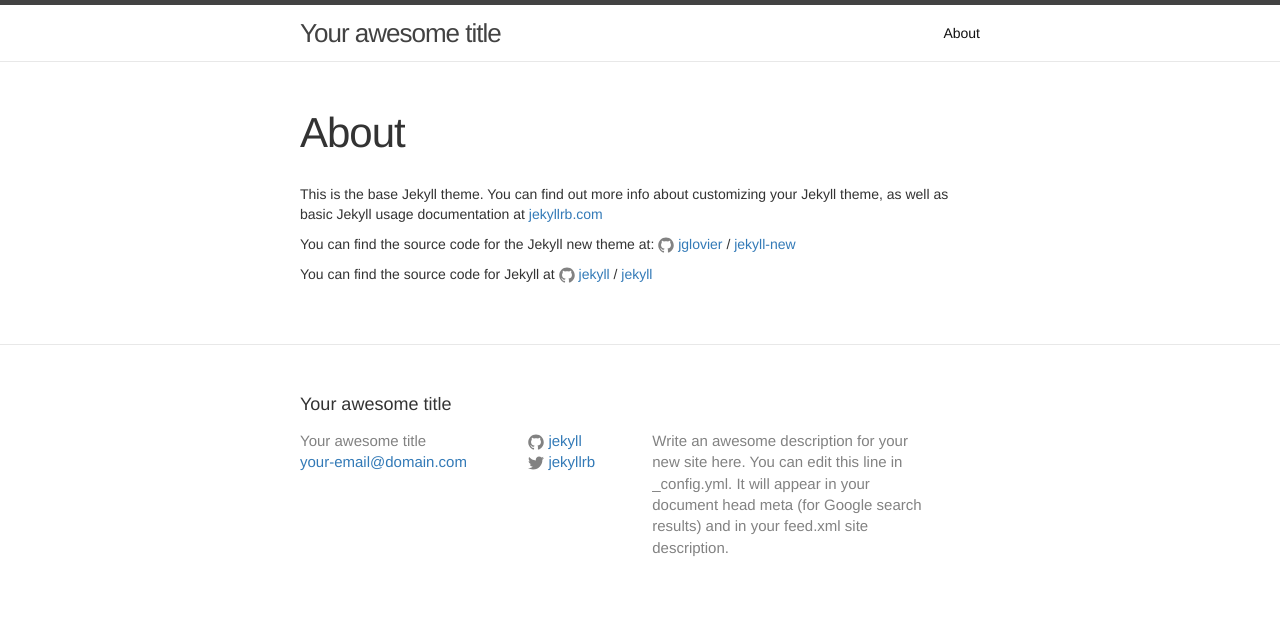
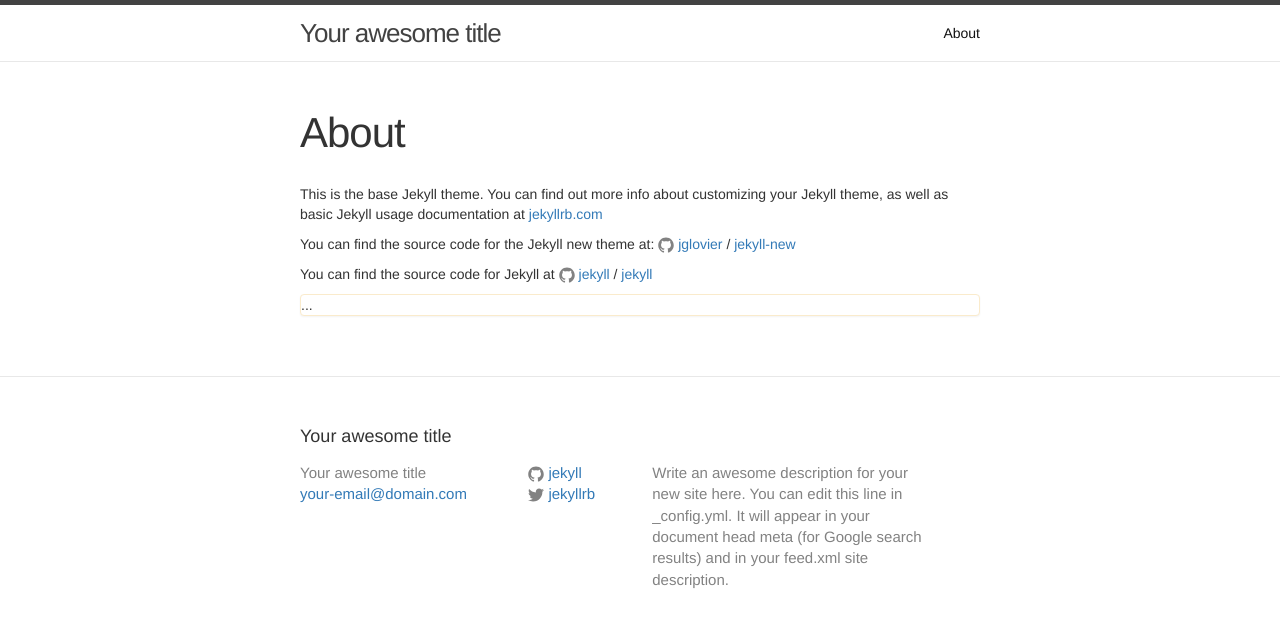
Before and after one commit to metajinomics/build_theme, a Jekyll site: the page built from about.md, in a window 1280 px wide. Shown: the top 627 px of the page. Built offline with Jekyll 4.4.1, drawn with Linux system fonts in a browser that asks for light colours.

Commit message:
test panel

```diff
--- a/about.md
+++ b/about.md
@@ -13,3 +13,5 @@ You can find the source code for the Jekyll new theme at:
 You can find the source code for Jekyll at
 {% include icon-github.html username="jekyll" %} /
 [jekyll](https://github.com/jekyll/jekyll)
+
+<div class="panel panel-warning">...</div>
```
